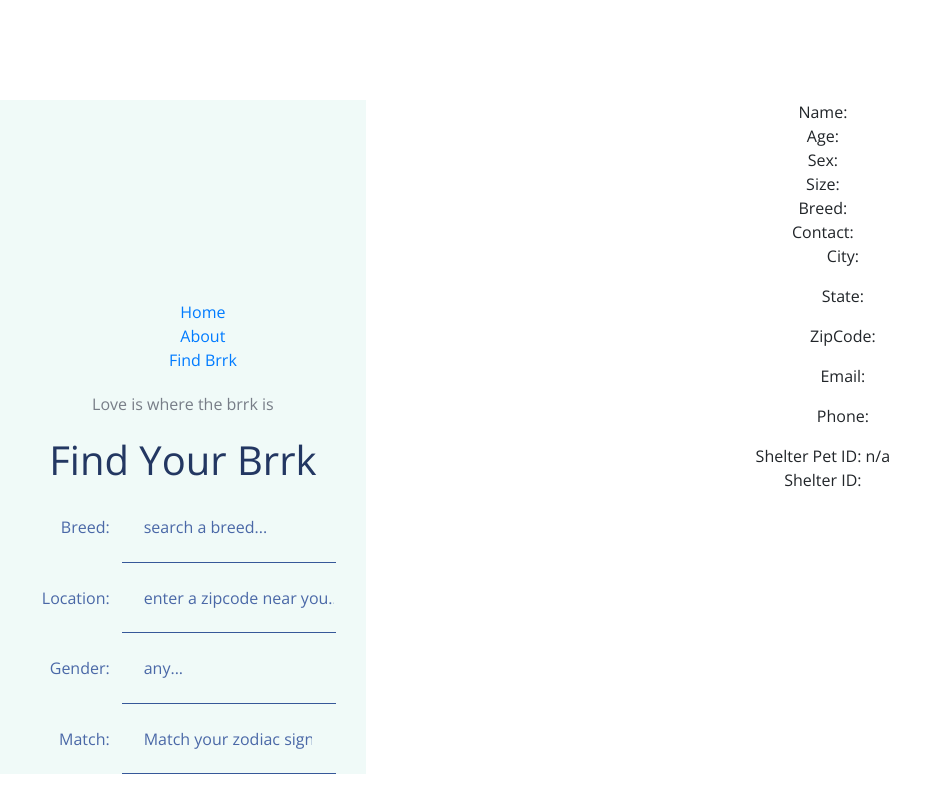
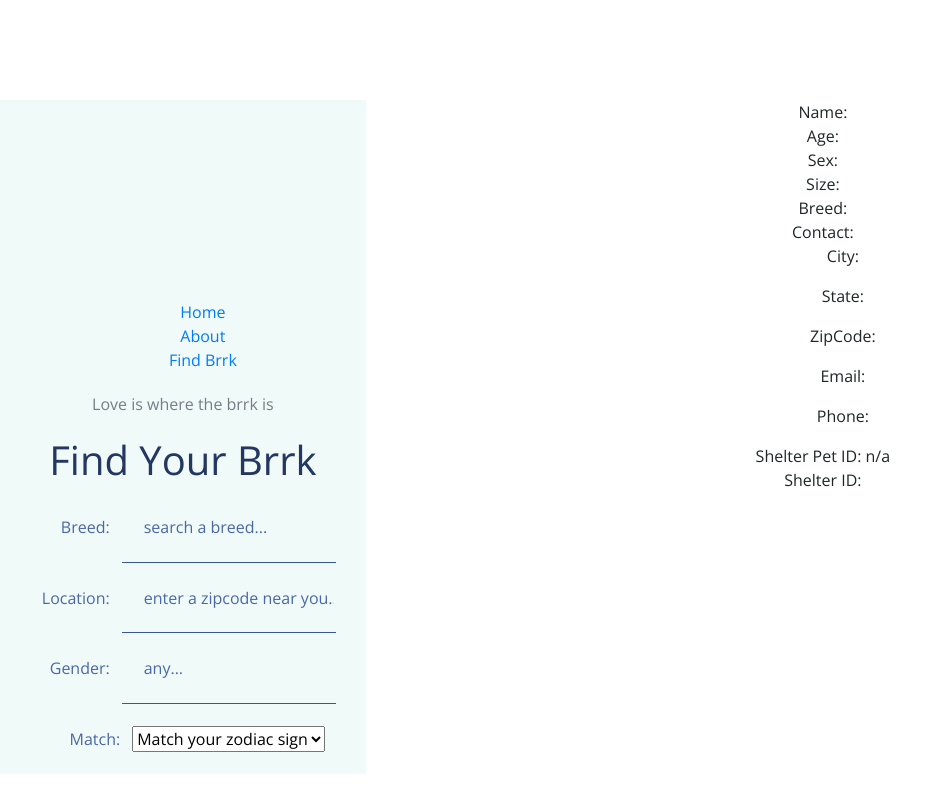
Before and after one commit to ishanliou/facebrrk, a React (Create React App) app: page /findbrrk/random in a window 1280 px wide. Shown: the top 812 px of the page, without its empty margins (0-952 px from the left). Built offline with nearby package versions, Linux system fonts and the light colour scheme.

Commit message:
select tag

```diff
--- a/src/components/RandomBark.js
+++ b/src/components/RandomBark.js
@@ -1,9 +1,10 @@
 import React, { Component } from 'react'
+import { Link } from 'react-router-dom'
 
 class RandomBark extends Component {
 
     updateRandom(e) {
-        console.log('yay')
+        console.log('yay',e.target.value)
         this.props.getRandomPet(e.target.value)
     }
 
@@ -11,26 +12,31 @@ class RandomBark extends Component {
         return(
             <div className="search-field">
                 <label className="label">Match: </label>
-                <input className="search-bar"
+
+                {/* <input className="search-bar"
                        type="text"
                        list="zodiac-list"
                        placeholder="Match your zodiac sign..."
                        onChange={this.updateRandom.bind(this)}/>
+                */}
+               <Link to={`/findbrrk/random`}>
+                <select id="zodiac-list" onChange={this.updateRandom.bind(this)}>
+                    <option >Match your zodiac sign</option>
+                    <option value="Aquarius">Aquarius</option>
+                    <option value="Pisces">Pisces</option>
+                    <option value="Aries">Aries</option>
+                    <option value="Taurus">Taurus</option>
+                    <option value="Gemini">Gemini</option>
+                    <option value="Cancer">Cancer</option>
+                    <option value="Leo">Leo</option>
+                    <option value="Virgo">Virgo</option>
+                    <option value="Libra">Libra</option>
+                    <option value="Scorpio">Scorpio</option>
+                    <option value="Sagittarius">Sagittarius</option>
+                    <option value="Capricorn">Capricorn</option>
 
-                <datalist id="zodiac-list">
-                    <option value="Aquarius"/>
-                    <option value="Pisces"/>
-                    <option value="Aries"/>
-                    <option value="Taurus"/>
-                    <option value="Gemini"/>
-                    <option value="Cancer"/>
-                    <option value="Leo"/>
-                    <option value="Virgo"/>
-                    <option value="Libra"/>
-                    <option value="Scorpio"/>
-                    <option value="Sagittarius"/>
-                    <option value="Capricorn"/>
-                </datalist>
+                </select>
+                </Link>
 
             </div>
 
```
